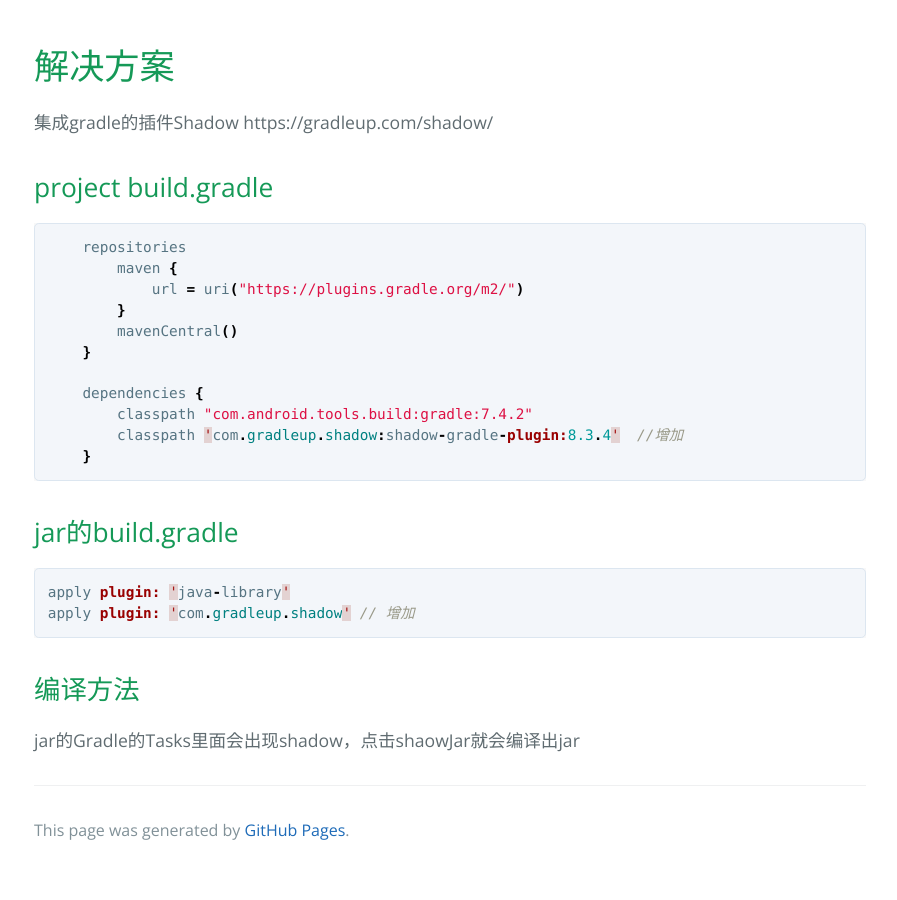
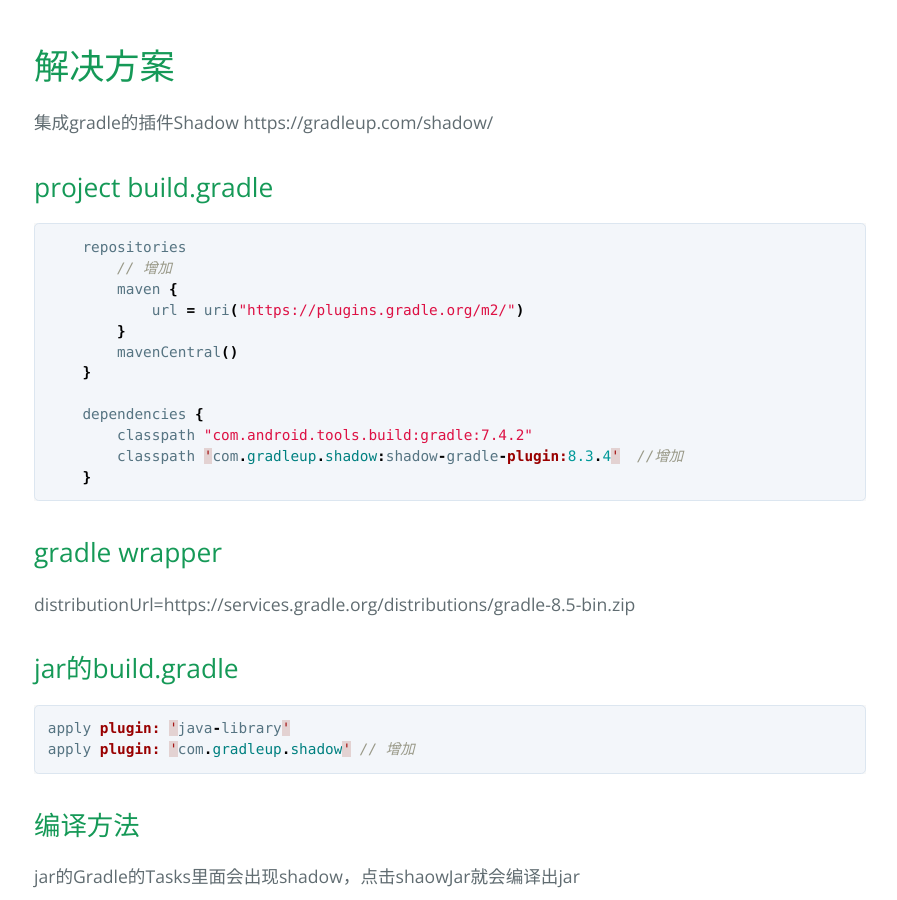
Before and after one commit to EricChenYS/EricChenYS.github.io, a Jekyll site: the page built from docs/android/AS制作jar遇到的问题.md, in a window 1280 px wide and 900 px high, scrolled down 576 px. Shown: the whole window, without its empty margins (190-1087 px from the left). Built offline with Jekyll 4.4.1, drawn with Linux system fonts in a browser that asks for light colours; before the commit the page ends 1450 px from its top, so only the background shows below that.

Commit message:
Update AS制作jar遇到的问题.md

````diff
--- a/docs/android/AS制作jar遇到的问题.md
+++ b/docs/android/AS制作jar遇到的问题.md
@@ -16,6 +16,7 @@ https://gradleup.com/shadow/
 ## project build.gradle
 ```java
     repositories
+        // 增加
         maven {
             url = uri("https://plugins.gradle.org/m2/")
         }
@@ -28,6 +29,9 @@ https://gradleup.com/shadow/
     }
 ```
 
+## gradle wrapper
+distributionUrl=https\://services.gradle.org/distributions/gradle-8.5-bin.zip
+
 ## jar的build.gradle
 ```java
 apply plugin: 'java-library'
````
